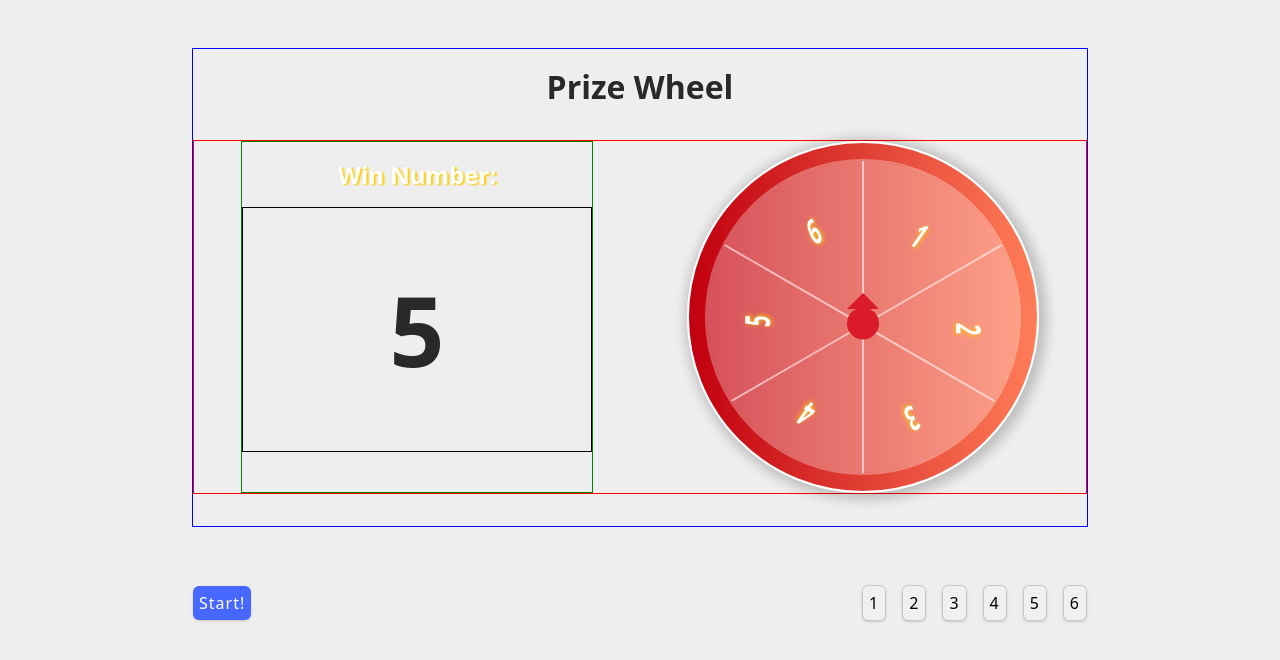
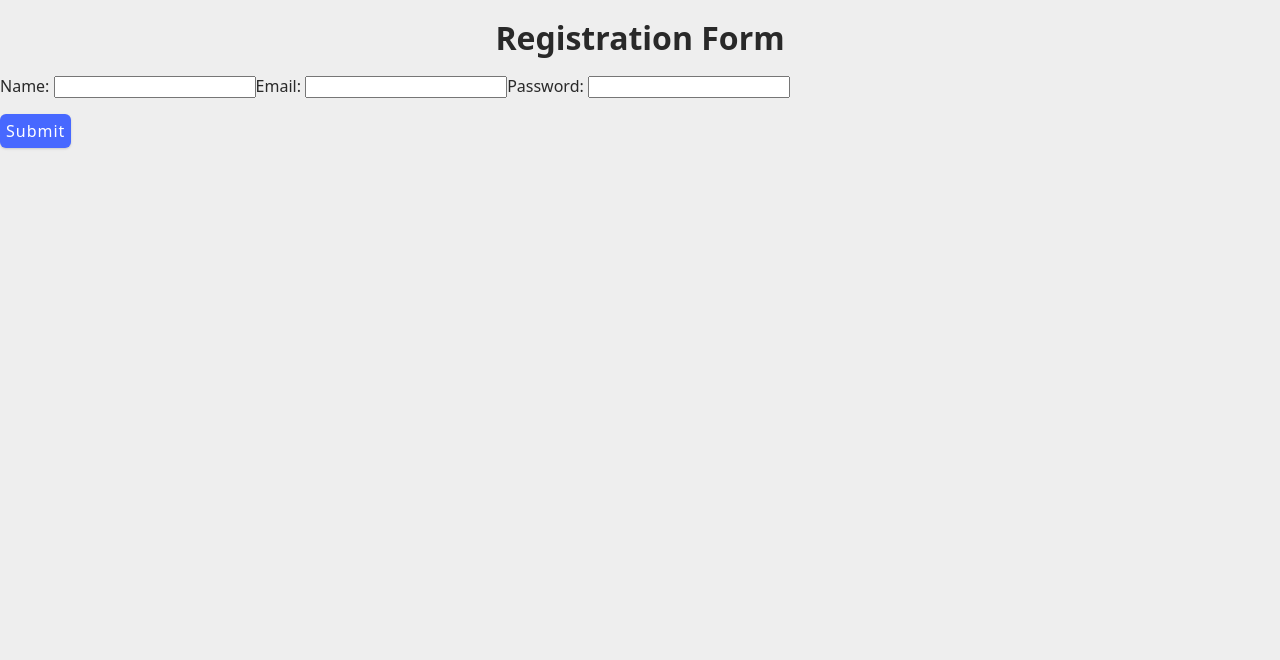
Before and after one commit to L-Qichen/React-mini-projects, a React (Vite) app in the folder prize-wheel/: page / in a window 1280 px wide. Shown: the top 660 px of the page. Built offline with nearby package versions, Linux system fonts and the light colour scheme.

Commit message:
Created pages

```diff
--- a/prize-wheel/src/App.jsx
+++ b/prize-wheel/src/App.jsx
@@ -1,152 +1,32 @@
-import { useState, useEffect } from 'react'
 import {
   createBrowserRouter,
   RouterProvider,
 } from "react-router-dom";
+import {
+  PrizeWheel,
+  Login,
+  UserResult,
+} from './pages';
 import './App.css'
 
 const router = createBrowserRouter([
   {
     path: '/',
-    element: <h2>New Page</h2>,
+    element: <Login />,
+  },
+  {
+    path: '/prize-wheel',
+    element: <PrizeWheel />,
+  },
+  {
+    path: '/user-result',
+    element: <UserResult />,
   },
 ]);
 
 function App() {
-  const [isStopped, setIsStopped] = useState(true);
-  const [selectedNum, setSelectedNum] = useState([]);
-  const [entry, setEntry] = useState([]);
 
-  const selectionRange = [1, 2, 3, 4, 5, 6];
-
-  const handleSelectedNum = (number) => {
-    const newSelectedNum = [...selectedNum];
-    const index = newSelectedNum.indexOf(number);
-
-    if (index === -1) {
-      newSelectedNum.push(number);
-    } else {
-      newSelectedNum.splice(index, 1);
-    }
-    setSelectedNum(newSelectedNum);
-  };
-
-  useEffect(() => {
-    console.log('User Entry:', entry);
-  }, [entry]);
-
-  const calculateSection = (degree) => {
-    const section = Math.floor(degree / 60) + 1;
-    console.log(section);
-  }
-
-  const winNum = Math.ceil(Math.random() * (6 - 1) + 1);
-
-  const handleOnClick = () => {
-    if (isStopped) {
-      const randomRounds = Math.floor(Math.random() * (7 - 3) + 3);
-      const randomDeg = Math.floor(Math.random() * (360 - 10) + 10);
-      const finalDeg = -(randomRounds * 360 + randomDeg);
-      const wheel = document.getElementById("wheel");
-      wheel.style.transform = `rotate(${finalDeg}deg)`;
-      wheel.style.transition = "transform 3s cubic-bezier(.2,.93,.43,1)";
-      setIsStopped(false);
-
-      setTimeout(() => {
-        wheel.style.transform = "rotate(0deg)";
-        wheel.style.transition = "none";
-        setIsStopped(true);
-        calculateSection(randomDeg);
-      }, 5000);
-
-      console.log('Selected Numbers:', selectedNum);
-      setEntry(selectedNum);
-      setSelectedNum([]);
-    } else {
-      return;
-    }
-  }
-
-  return (
-    <div className='main'>
-      <div className='container'>
-        <h1>Prize Wheel</h1>
-        <div className='wheel-screen-container'>
-          <div className='screen'>
-            <h2>Win Number:</h2>
-            <div className='screen-body'>
-              <span>{winNum}</span>
-            </div>
-          </div>
-
-          <div className='out-circle' >
-            <div className='in-circle' id='wheel'>
-
-              <div className='first-container'>
-                <div className='content-1'>
-                  <div>1</div>
-                </div>
-              </div>
-              <div className='second-container'>
-                <div className='content-2'>
-                  <div>2</div>
-                </div>
-              </div>
-              <div className='third-container'>
-                <div className='content-3'>
-                  <div>3</div>
-                </div>
-              </div>
-              <div className='fourth-container'>
-                <div className='content-4'>
-                  <div>4</div>
-                </div>
-              </div>
-              <div className='fifth-container'>
-                <div className='content-5'>
-                  <div>5</div>
-                </div>
-              </div>
-              <div className='sixth-container'>
-                <div className='content-6'>
-                  <div>6</div>
-                </div>
-              </div>
-
-              <div className='pointer-body'></div>
-              <div className='pointer-head'></div>
-
-            </div>
-          </div>
-        </div>
-
-        <div className='footer'>
-          <button type='button'
-            className='btn'
-            onClick={handleOnClick}
-          >
-            Start!
-          </button>
-          <div className="number-list">
-            {[...selectionRange].map(
-              (number) => {
-                return (
-                  <button
-                    key={number}
-                    className={selectedNum.includes(number) ? 'num-btn selected' : 'num-btn'}
-                    onClick={() => handleSelectedNum(number)}
-                  >
-                    {number}
-                  </button>
-                );
-              }
-            )}
-          </div>
-        </div>
-      </div>
-
-    </div>
-  )
+  return <RouterProvider router={router} />;
 }
 
 export default App
--- /dev/null
+++ b/prize-wheel/src/pages/Login.jsx
@@ -0,0 +1,66 @@
+import { useState } from 'react'
+
+const Login = () => {
+  const [user, setUser] = useState({
+    name: "",
+    email: "",
+    password: "",
+  });
+
+  const handleSubmit = (e) => {
+    e.preventDefault();
+    if (user.name == "" || user.email == "" || user.password == "") {
+      alert("Please insert All three fields.");
+    } else {
+      console.log(user);
+      setUser({
+        name: "",
+        email: "",
+        password: "",
+      });
+    }
+  }
+
+  const handleInputChange = (e) => {
+    setUser({
+      ...user,
+      [e.target.name]: e.target.value,
+    })
+  }
+
+  return (
+    <div className='component-container'>
+      <h1>Registration Form</h1>
+      <form className='registration-form' onSubmit={handleSubmit}>
+
+        <label htmlFor='name'>Name: </label>
+        <input type='text'
+          id='name'
+          className='name'
+          name='name'
+          value={user.name}
+          onChange={handleInputChange} />
+
+        <label htmlFor='email'>Email: </label>
+        <input type='email'
+          id='email'
+          className='email'
+          name='email'
+          value={user.email}
+          onChange={handleInputChange} />
+
+        <label htmlFor='password'>Password: </label>
+        <input type='password'
+          id='password'
+          className='password'
+          name='password'
+          value={user.password}
+          onChange={handleInputChange} />
+
+        <button type='submit' className='btn'>Submit</button>
+      </form>
+    </div>
+  );
+};
+
+export default Login
--- /dev/null
+++ b/prize-wheel/src/pages/PrizeWheel.jsx
@@ -0,0 +1,140 @@
+import { useState, useEffect } from 'react'
+
+const PrizeWheel = () => {
+  const [isStopped, setIsStopped] = useState(true);
+  const [selectedNum, setSelectedNum] = useState([]);
+  const [entry, setEntry] = useState([]);
+
+  const selectionRange = [1, 2, 3, 4, 5, 6];
+
+  const handleSelectedNum = (number) => {
+    const newSelectedNum = [...selectedNum];
+    const index = newSelectedNum.indexOf(number);
+
+    if (index === -1) {
+      newSelectedNum.push(number);
+    } else {
+      newSelectedNum.splice(index, 1);
+    }
+    setSelectedNum(newSelectedNum);
+  };
+
+  useEffect(() => {
+    console.log('User Entry:', entry);
+  }, [entry]);
+
+  const calculateSection = (degree) => {
+    const section = Math.floor(degree / 60) + 1;
+    console.log(section);
+  }
+
+  const winNum = Math.ceil(Math.random() * (6 - 1) + 1);
+
+  const handleOnClick = () => {
+    if (isStopped) {
+      const randomRounds = Math.floor(Math.random() * (7 - 3) + 3);
+      const randomDeg = Math.floor(Math.random() * (360 - 10) + 10);
+      const finalDeg = -(randomRounds * 360 + randomDeg);
+      const wheel = document.getElementById("wheel");
+      wheel.style.transform = `rotate(${finalDeg}deg)`;
+      wheel.style.transition = "transform 3s cubic-bezier(.2,.93,.43,1)";
+      setIsStopped(false);
+
+      setTimeout(() => {
+        wheel.style.transform = "rotate(0deg)";
+        wheel.style.transition = "none";
+        setIsStopped(true);
+        calculateSection(randomDeg);
+      }, 5000);
+
+      console.log('Selected Numbers:', selectedNum);
+      setEntry(selectedNum);
+      setSelectedNum([]);
+    } else {
+      return;
+    }
+  }
+
+  return (
+    <div className='main'>
+      <div className='container'>
+        <h1>Prize Wheel</h1>
+        <div className='wheel-screen-container'>
+          <div className='screen'>
+            <h2>Win Number:</h2>
+            <div className='screen-body'>
+              <span>{winNum}</span>
+            </div>
+          </div>
+
+          <div className='out-circle' >
+            <div className='in-circle' id='wheel'>
+
+              <div className='first-container'>
+                <div className='content-1'>
+                  <div>1</div>
+                </div>
+              </div>
+              <div className='second-container'>
+                <div className='content-2'>
+                  <div>2</div>
+                </div>
+              </div>
+              <div className='third-container'>
+                <div className='content-3'>
+                  <div>3</div>
+                </div>
+              </div>
+              <div className='fourth-container'>
+                <div className='content-4'>
+                  <div>4</div>
+                </div>
+              </div>
+              <div className='fifth-container'>
+                <div className='content-5'>
+                  <div>5</div>
+                </div>
+              </div>
+              <div className='sixth-container'>
+                <div className='content-6'>
+                  <div>6</div>
+                </div>
+              </div>
+
+              <div className='pointer-body'></div>
+              <div className='pointer-head'></div>
+
+            </div>
+          </div>
+        </div>
+
+        <div className='footer'>
+          <button type='button'
+            className='btn'
+            onClick={handleOnClick}
+          >
+            Start!
+          </button>
+          <div className="number-list">
+            {[...selectionRange].map(
+              (number) => {
+                return (
+                  <button
+                    key={number}
+                    className={selectedNum.includes(number) ? 'num-btn selected' : 'num-btn'}
+                    onClick={() => handleSelectedNum(number)}
+                  >
+                    {number}
+                  </button>
+                );
+              }
+            )}
+          </div>
+        </div>
+      </div>
+
+    </div>
+  )
+}
+
+export default PrizeWheel;
--- /dev/null
+++ b/prize-wheel/src/pages/UserResult.jsx
@@ -0,0 +1,10 @@
+const UserResult = () => {
+
+  return (
+    <>
+      <h1>User Result</h1>
+    </>
+  );
+}
+
+export default UserResult;
--- /dev/null
+++ b/prize-wheel/src/pages/index.js
@@ -0,0 +1,3 @@
+export { default as Login } from './Login'
+export { default as PrizeWheel } from './PrizeWheel'
+export { default as UserResult } from './UserResult'
```
Also changed, not shown: prize-wheel/src/Login.css (added).
